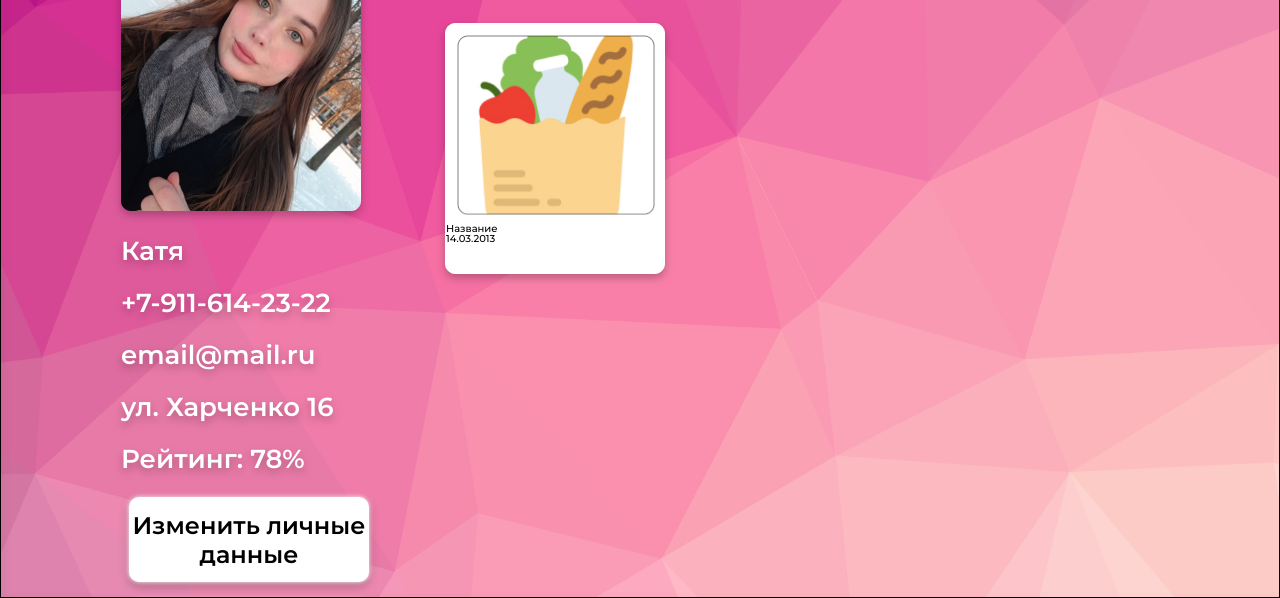
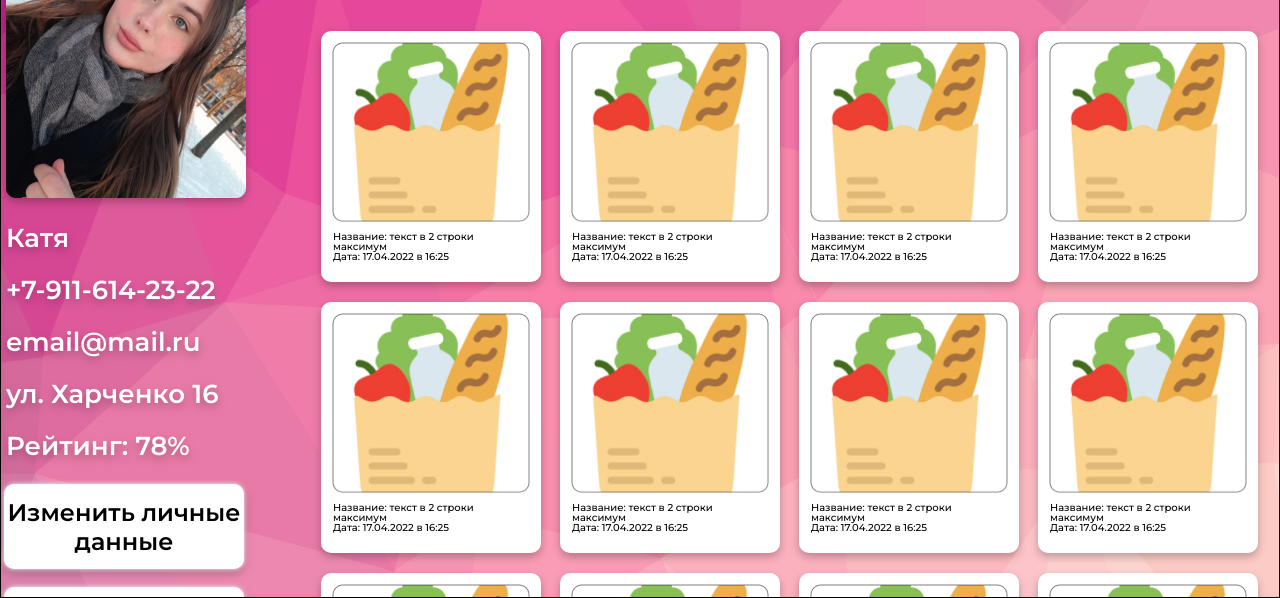
Before and after one commit to Kondratyyeva/FreeFoodWeb, a website built with webpack: page src/html/personal-account.html in a window 1280 px wide. Shown: the part 202-800 px from the top of the page. Built offline with nearby package versions, Linux system fonts and the light colour scheme.

```diff
--- a/src/css/personal-account.css
+++ b/src/css/personal-account.css
@@ -3,7 +3,6 @@
 
 }
 .catalog_page__container {
-
     padding: 131px 0px 0px 0px;
     margin:0px 0px 121px 0px;
     display: flex;
@@ -17,19 +16,23 @@
     color: #FFFFFF;
 }
 .catalog_page__container_title {
-    margin: 0 auto;
-    font-family: Montserrat;
+    font-size: 40px;
+    font-weight: 700;
+    color: #FFFFFF;
+    margin-top:141px;
+    margin-left: 600px;
     display: flex;
     flex-wrap: wrap;
+    z-index: 2;
 }
 .catalog_page__user__container{
     display: flex;
     flex-wrap: wrap;
     position: absolute;
-    margin-top: 41px ;
+    margin-top: 159px ;
     width: 240px;
 	min-height: 900px;
-    margin-left:120px ;
+    margin-left:5px ;
 }
 .catalog_page_user_photo{
     width: 240px;
@@ -64,7 +67,7 @@
     font-size: 20px;
     color: black;
     font-weight: 600;
-
+    margin-left: -10px;
 }
 .user_buttons_item1{
     margin-top: 26px;
@@ -109,44 +112,6 @@
     width: 240px;
     height: 85px;
 }
-.catalog_page_user_posts{/*
-	border: 1px solid black;*/
-    margin-left: 419px;
-    margin-right:120px;
-    margin-top: -68px;
+.personal_catalog_container{
+    margin-top: 51px;
 }
-.user_posts_item{
-    width: 220px;
-    height: 251px;
-    background: #FFFFFF;
-    border: none;
-    border-radius: 10px;
-    margin-left: 25px;
-}
-.user_posts_item_photo{
-    /*padding: 11px 0px 0px 11px;*/
-    margin: 11px 0px 0px 11px;
-    min-width: 198px;
-    min-height: 180px;
-    display: flex;
-    flex-wrap: wrap;
-    position: absolute;
-    background-image: url('../resources/img/mainblock/product.jpg') ;
-    background-size: cover;
-}
-.user_posts_item{
-    border: 1px solid white;
-    font-weight: 500;
-    font-size: 10px;
-    color: black;
-}
-.user_posts_item_name{
-    margin-top: 200px;
-}
-.text__background {
-    position: absolute;
-    width: 100%;
-    height: 100%;
-    top: 0;
-    left: 0;
-}
--- a/src/html/personal-account.html
+++ b/src/html/personal-account.html
@@ -30,9 +30,7 @@
             </nav>
         </div>
     </div>
-    <div class="catalog_page">
-        <div class="catalog_page__container">
-            <div class="catalog_page__user__container catalog_page_user">
+    <div class="catalog_page__user__container catalog_page_user">
                 <div class="catalog_page_user_photo"></div>
                 <div class="catalog_page_user_data__list user_data__list">
                     <p class="user_data__list_item">Катя</p>
@@ -47,15 +45,102 @@
                     <button class="container_items_btn user_buttons_item3" type="button">Выйти из профиля</button>
                 </div>
             </div>
-            <p class="catalog_page__container_title">Мои объявления</p>
-        </div>
-        <div class="catalog_page_user_posts user_posts">
-            <div class="user_posts_item">
-                <div class="user_posts_item_photo"></div>
-                <p class="user_posts_item_name">Название</p>
-                <p class="user_posts_item_date">14.03.2013</p>
+    <span class="catalog_page__container_title">Мои объявления</span>
+    <div class="catalog">
+        <div class="catalog_container personal_catalog_container">
+            <div class="catalog_container_item">
+                <div class="catalog_container_item_photo"></div>
+                <div class="catalog_container_item_data item_data">
+                    <div class="item_data_name">Название: текст в 2 строки максимум</div>
+                    <div class="item_data_date">Дата: 17.04.2022 в 16:25</div>
+                </div>
+            </div>
+            <div class="catalog_container_item">
+                <div class="catalog_container_item_photo"></div>
+                <div class="catalog_container_item_data item_data">
+                    <div class="item_data_name">Название: текст в 2 строки максимум</div>
+                    <div class="item_data_date">Дата: 17.04.2022 в 16:25</div>
+                </div>
+            </div>
+            <div class="catalog_container_item">
+                <div class="catalog_container_item_photo"></div>
+                <div class="catalog_container_item_data item_data">
+                    <div class="item_data_name">Название: текст в 2 строки максимум</div>
+                    <div class="item_data_date">Дата: 17.04.2022 в 16:25</div>
+                </div>
+            </div>
+            <div class="catalog_container_item">
+                <div class="catalog_container_item_photo"></div>
+                <div class="catalog_container_item_data item_data">
+                    <div class="item_data_name">Название: текст в 2 строки максимум</div>
+                    <div class="item_data_date">Дата: 17.04.2022 в 16:25</div>
+                </div>
+            </div>
+            <div class="catalog_container_item">
+                <div class="catalog_container_item_photo"></div>
+                <div class="catalog_container_item_data item_data">
+                    <div class="item_data_name">Название: текст в 2 строки максимум</div>
+                    <div class="item_data_date">Дата: 17.04.2022 в 16:25</div>
+                </div>
+            </div>
+            <div class="catalog_container_item">
+                <div class="catalog_container_item_photo"></div>
+                <div class="catalog_container_item_data item_data">
+                    <div class="item_data_name">Название: текст в 2 строки максимум</div>
+                    <div class="item_data_date">Дата: 17.04.2022 в 16:25</div>
+                </div>
+            </div>
+            <div class="catalog_container_item">
+                <div class="catalog_container_item_photo"></div>
+                <div class="catalog_container_item_data item_data">
+                    <div class="item_data_name">Название: текст в 2 строки максимум</div>
+                    <div class="item_data_date">Дата: 17.04.2022 в 16:25</div>
+                </div>
+            </div>
+            <div class="catalog_container_item">
+                <div class="catalog_container_item_photo"></div>
+                <div class="catalog_container_item_data item_data">
+                    <div class="item_data_name">Название: текст в 2 строки максимум</div>
+                    <div class="item_data_date">Дата: 17.04.2022 в 16:25</div>
+                </div>
+            </div>
+            <div class="catalog_container_item">
+                <div class="catalog_container_item_photo"></div>
+                <div class="catalog_container_item_data item_data">
+                    <div class="item_data_name">Название: текст в 2 строки максимум</div>
+                    <div class="item_data_date">Дата: 17.04.2022 в 16:25</div>
+                </div>
+            </div>
+            <div class="catalog_container_item">
+                <div class="catalog_container_item_photo"></div>
+                <div class="catalog_container_item_data item_data">
+                    <div class="item_data_name">Название: текст в 2 строки максимум</div>
+                    <div class="item_data_date">Дата: 17.04.2022 в 16:25</div>
+                </div>
+            </div>
+            <div class="catalog_container_item">
+                <div class="catalog_container_item_photo"></div>
+                <div class="catalog_container_item_data item_data">
+                    <div class="item_data_name">Название: текст в 2 строки максимум</div>
+                    <div class="item_data_date">Дата: 17.04.2022 в 16:25</div>
+                </div>
+            </div>
+            <div class="catalog_container_item">
+                <div class="catalog_container_item_photo"></div>
+                <div class="catalog_container_item_data item_data">
+                    <div class="item_data_name">Название: текст в 2 строки максимум</div>
+                    <div class="item_data_date">Дата: 17.04.2022 в 16:25</div>
+                </div>
+            </div>
+            <div class="catalog_container_item">
+                <div class="catalog_container_item_photo"></div>
+                <div class="catalog_container_item_data item_data">
+                    <div class="item_data_name">Название: текст в 2 строки максимум</div>
+                    <div class="item_data_date">Дата: 17.04.2022 в 16:25</div>
+                </div>
             </div>
         </div>
+        <div class="text__background _ibg"></div>
     </div>
 </div>
 <div class="text__background _ibg"></div>
```
